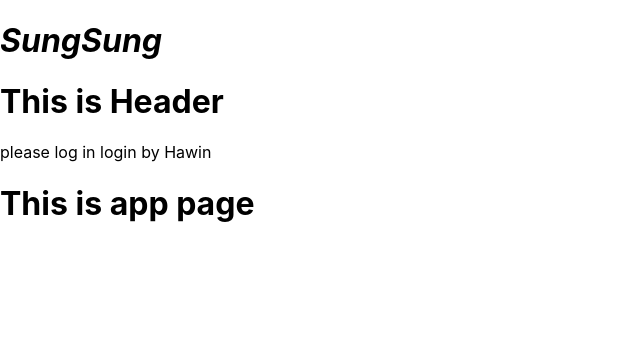
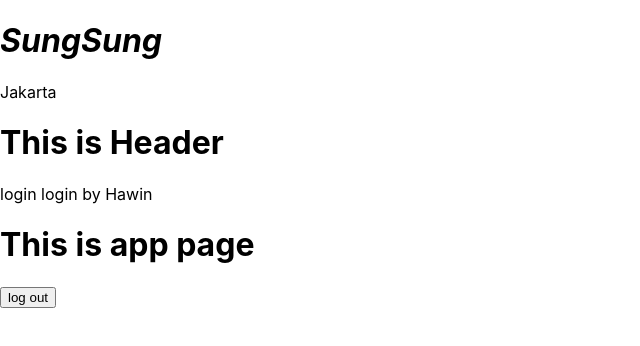
Before and after one commit to Hawinf/basic-react-5.3, a React (Create React App) app: page / in a window 1280 px wide. Shown: the top 346 px of the page, without its empty margins (0-640 px from the left). Built offline with nearby package versions, Linux system fonts and the light colour scheme.

Commit message:
adding function negasi login

```diff
--- a/src/App.js
+++ b/src/App.js
@@ -5,13 +5,18 @@ import { useState } from 'react';
 
 const App = () => {
   const [data, setData] = useState('Hawin');
-  const [login, setLogin] = useState(false);
-  const [compName, setCompName] = useState('SungSung')
+  const [login, setLogin] = useState(true);
+  const [compName, setCompName] = useState('SungSung');
+
+  const handleLogin = () => {
+    setLogin(!login)
+  }
 
   return (
     <div>
       <Header data={data} login={login} compName={compName} />
       <h1>This is app page</h1>
+      <button onClick={handleLogin}>{login ? 'log out' : 'log in'}</button>
     </div>
   )
 }
--- a/src/components/Header.js
+++ b/src/components/Header.js
@@ -1,13 +1,14 @@
-import React from "react";
+import React, { useState } from "react";
 import Logo from "./Logo";
 
 const Header = (props) => {
 // const Header = ({data}) => (Fetching direct to value not object)
     console.log(props)
+    const [location, setLocation] = useState('Jakarta')
 
     return (
         <div>
-            <Logo compName={props.compName} />
+            <Logo compName={props.compName} location={location} />
             <h1>This is Header</h1>
             <p>{props.login ? 'login' : 'please log in'} login by {props.data}</p>
         </div>
--- a/src/components/Logo.js
+++ b/src/components/Logo.js
@@ -1,11 +1,12 @@
 import React from "react";
 
 const Logo = (props) => {
-    console.log(props, 'This is Logo')
+    console.log(props, 'This is Logo page')
 
     return(
         <div>
             <h1><i>{props.compName}</i></h1>
+            <p>{props.location}</p>
         </div>
     )
 }
```
